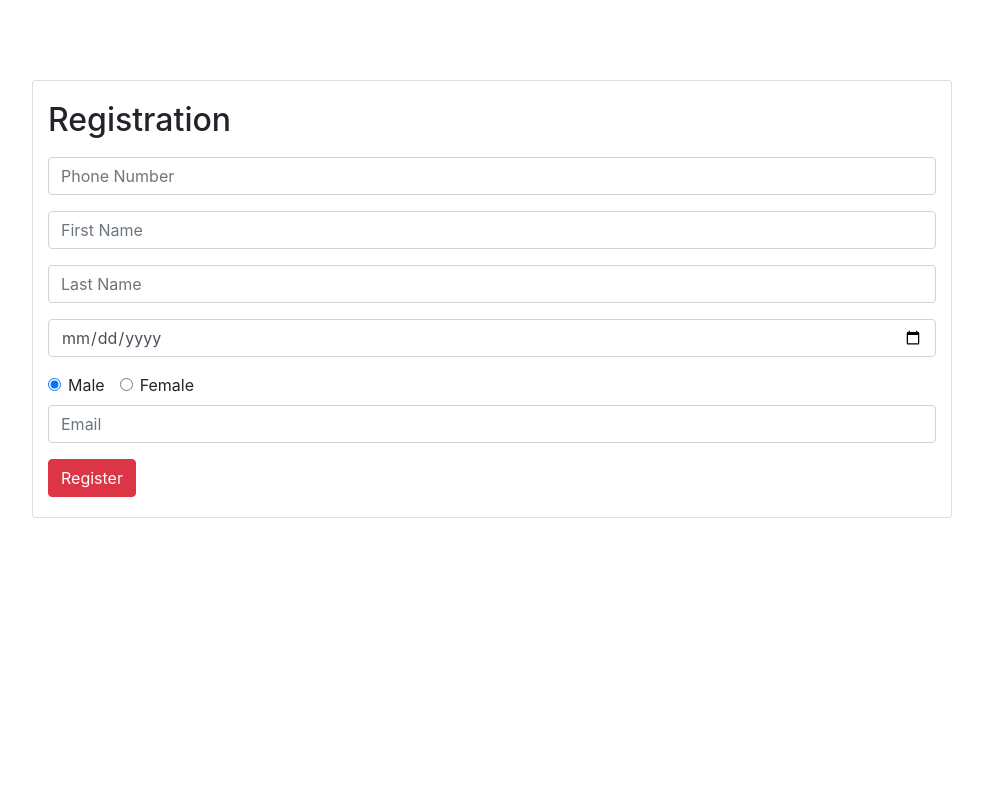
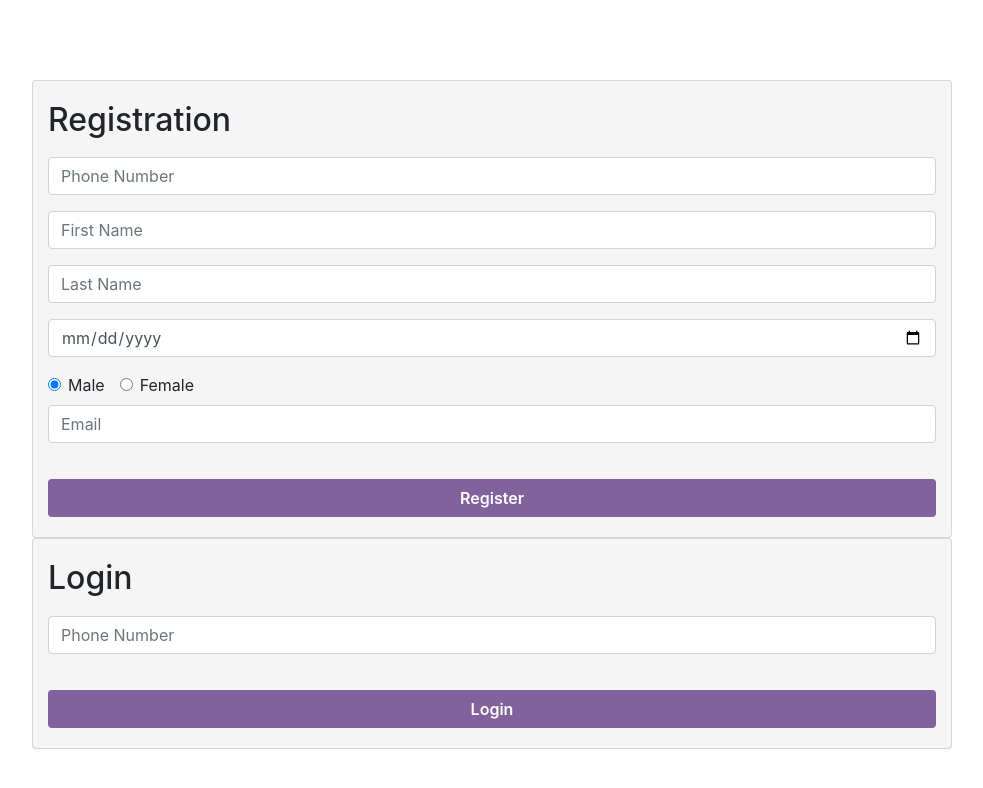
Before and after one commit to yusufharip/registration, a React (Create React App) app in the folder fe-regis/: page / in a window 1280 px wide. Shown: the top 788 px of the page, without its empty margins (53-1036 px from the left). Built offline with nearby package versions, Linux system fonts and the light colour scheme.

Commit message:
add login page

```diff
--- a/fe-regis/public/index.html
+++ b/fe-regis/public/index.html
@@ -10,10 +10,6 @@
       content="Web site created using create-react-app"
     />
     <link rel="apple-touch-icon" href="%PUBLIC_URL%/logo192.png" />
-    <!--
-      manifest.json provides metadata used when your web app is installed on a
-      user's mobile device or desktop. See https://developers.google.com/web/fundamentals/web-app-manifest/
-    -->
     <link
       rel="stylesheet"
       href="https://maxcdn.bootstrapcdn.com/bootstrap/4.3.1/css/bootstrap.min.css"
@@ -21,29 +17,10 @@
       crossorigin="anonymous"
     />
     <link rel="manifest" href="%PUBLIC_URL%/manifest.json" />
-    <!--
-      Notice the use of %PUBLIC_URL% in the tags above.
-      It will be replaced with the URL of the `public` folder during the build.
-      Only files inside the `public` folder can be referenced from the HTML.
-
-      Unlike "/favicon.ico" or "favicon.ico", "%PUBLIC_URL%/favicon.ico" will
-      work correctly both with client-side routing and a non-root public URL.
-      Learn how to configure a non-root public URL by running `npm run build`.
-    -->
-    <title>React App</title>
+    <title>Registration</title>
   </head>
   <body>
     <noscript>You need to enable JavaScript to run this app.</noscript>
     <div id="root"></div>
-    <!--
-      This HTML file is a template.
-      If you open it directly in the browser, you will see an empty page.
-
-      You can add webfonts, meta tags, or analytics to this file.
-      The build step will place the bundled scripts into the <body> tag.
-
-      To begin the development, run `npm start` or `yarn start`.
-      To create a production bundle, use `npm run build` or `yarn build`.
-    -->
   </body>
 </html>
--- a/fe-regis/src/App.jsx
+++ b/fe-regis/src/App.jsx
@@ -1,29 +1,31 @@
 import React from 'react';
 import RegistrationForm from './components/RegistrationForm';
 import Alert from './components/alert/Alert';
+import LoginButton from './components/input/LoginButton';
+import LoginForm from './components/LoginForm';
 
 class App extends React.Component {
   constructor(props) {
     super(props);
     this.state = {
       alert: '',
-      visibility: 'hide'
+      alert_visibility: 'hide',
+      login_visibility: 'hide'
     }
 
     this.handleAlert = this.handleAlert.bind(this);
+    this.handleLoginButtonVisibility = this.handleLoginButtonVisibility.bind(this);
   }
 
   handleAlert(message) {
-    this.setState({alert: message, visibility: 'show'});
+    this.setState({ alert: message, alert_visibility: 'show' });
 
     setTimeout(
-      function() {
-          this.setState({visibility: 'hide'});
-      }
-      .bind(this),
-      5000
-    );
+      function () { this.setState({ alert_visibility: 'hide' }) }
+        .bind(this), 5000);
   }
+
+  handleLoginButtonVisibility(visibility) {this.setState({ login_visibility: visibility})}
 
   render() {
     return (
@@ -33,11 +35,16 @@ class App extends React.Component {
             <div className="col-lg-10 col-md-10 col-sm-12 col-xs-12">
               <Alert
                 message={this.state.alert}
-                visibility={this.state.visibility}
+                visibility={this.state.alert_visibility}
               />
               <RegistrationForm
                 handleAlert={this.handleAlert}
+                handleLoginButtonVisibility={this.handleLoginButtonVisibility}
               />
+              <LoginButton
+                visibility={this.state.login_visibility}
+              />
+              <LoginForm />
             </div>
           </div>
         </div>
--- /dev/null
+++ b/fe-regis/src/components/LoginForm.jsx
@@ -0,0 +1,34 @@
+import React from 'react';
+
+class LoginForm extends React.Component {
+    // constructor(props) {
+    //     super(props);
+    //     this.state = {
+
+    //     }
+    // }
+
+    handleSubmit(){
+        console.log('tes');
+    }
+
+    render() {
+        return (
+            <div className="card">
+                <h2 >Login</h2>
+                <form onSubmit={this.handleSubmit}>
+                    <div className="form-group">
+                        <input
+                            className="form-control"
+                            type="text"
+                            placeholder="Phone Number"
+                        />
+                    </div>
+                    <input className="btn btn-register" type="submit" value="Login" />
+                </form>
+            </div>
+        );
+    }
+}
+
+export default LoginForm;
--- a/fe-regis/src/components/RegistrationForm.jsx
+++ b/fe-regis/src/components/RegistrationForm.jsx
@@ -14,6 +14,7 @@ class RegistrationForm extends React.Component {
             email: '',
             gender: 'male',
             warning: '',
+            disable: ''
         };
 
         this.handleFirstName = this.handleFirstName.bind(this);
@@ -36,7 +37,6 @@ class RegistrationForm extends React.Component {
     emptyForm() {this.setState({email: '', dob: '', phone_number: '', first_name: '', last_name: '', gender: 'male', warning: ''})}
     handleSubmit(e) {
         e.preventDefault();
-
         axios.post('http://localhost:7777/api/registration', {
             first_name: this.state.first_name,
             last_name: this.state.last_name,
@@ -48,6 +48,8 @@ class RegistrationForm extends React.Component {
             if(res.status === 201){
                 this.props.handleAlert(res.data.message);
                 this.emptyForm();
+                this.props.handleLoginButtonVisibility('show');
+                this.setState({disable: 'disabled'});
             }else if(res.status === 200){
                 this.setState({warning: res.data});
             }else if(res.status === 202){
@@ -62,6 +64,7 @@ class RegistrationForm extends React.Component {
             <div className="card">
                 <h2 >Registration</h2>
                 <form onSubmit={this.handleSubmit}>
+                    <fieldset disabled={`${this.state.disable}`}>
                         <InputString
                             type="text"
                             name="phone_number"
@@ -121,7 +124,8 @@ class RegistrationForm extends React.Component {
                             warning={this.state.warning}
                         />
 
-                    <input className="btn btn-danger" type="submit" value="Register" />
+                        <input className="btn btn-register" type="submit" value="Register" />
+                    </fieldset>
                 </form>
             </div>
         );
--- a/fe-regis/src/components/alert/Alert.jsx
+++ b/fe-regis/src/components/alert/Alert.jsx
@@ -1,13 +1,11 @@
 import React from 'react';
 
-class Alert extends React.Component {
-    render() {
-        return (
-            <div className={`alert alert-info ${this.props.visibility}`} role="alert">
-                {this.props.message}
-            </div>
-        );
-    }
+function Alert(props) {
+    return (
+        <div className={`alert alert-info ${props.visibility}`} role="alert">
+            {props.message}
+        </div>
+    );
 }
 
 export default Alert;
--- /dev/null
+++ b/fe-regis/src/components/input/LoginButton.jsx
@@ -0,0 +1,11 @@
+import React from 'react';
+
+function LoginButton(props) {
+    return (
+        <div className={`login-button-area card ${props.visibility}`}>
+            <input className="btn btn-register" type="submit" value="Login" />
+        </div>
+    );
+}
+
+export default LoginButton;
--- a/fe-regis/src/css/index.scss
+++ b/fe-regis/src/css/index.scss
@@ -11,6 +11,7 @@ body {
 
   .card{
     padding: 20px 15px;
+    background-color: #F5F5F5;
 
     h2{
       padding-bottom: 10px;
@@ -22,6 +23,26 @@ body {
       display: none;
     }
   }
+
+  .btn-register{
+    background-color: #81629D;
+    color: white;
+    font-weight: 600;
+    width: 100%;
+    float: right;
+    margin-top: 20px;
+  }
+
+  .login-button-area{
+    &.hide{
+      display: none;
+    }
+
+    margin-top: 30px;
+    .btn{
+      margin-top: 0;
+    }
+  }
 }
 
 code {
```
Lines whose indentation alone changed are shown as unchanged.
